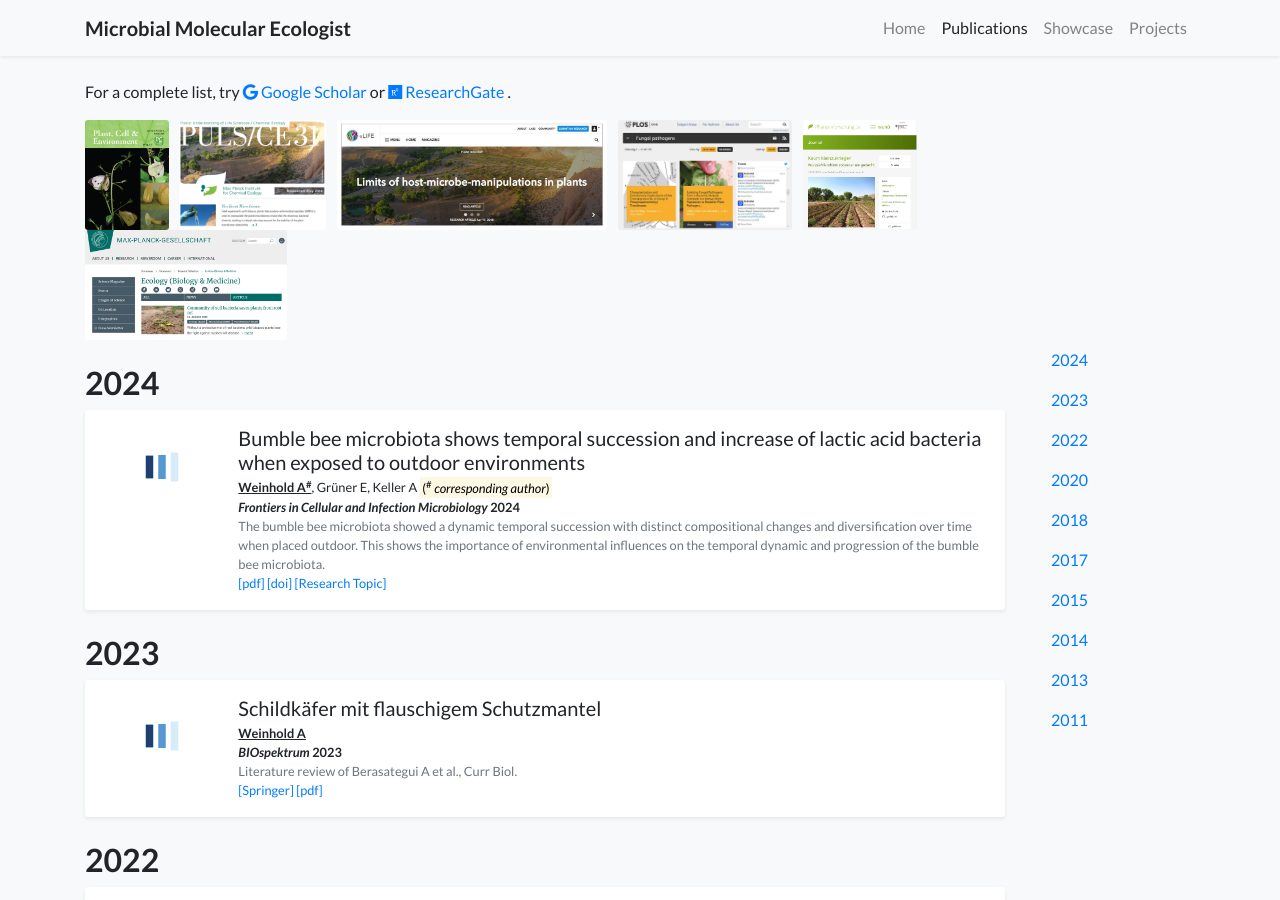
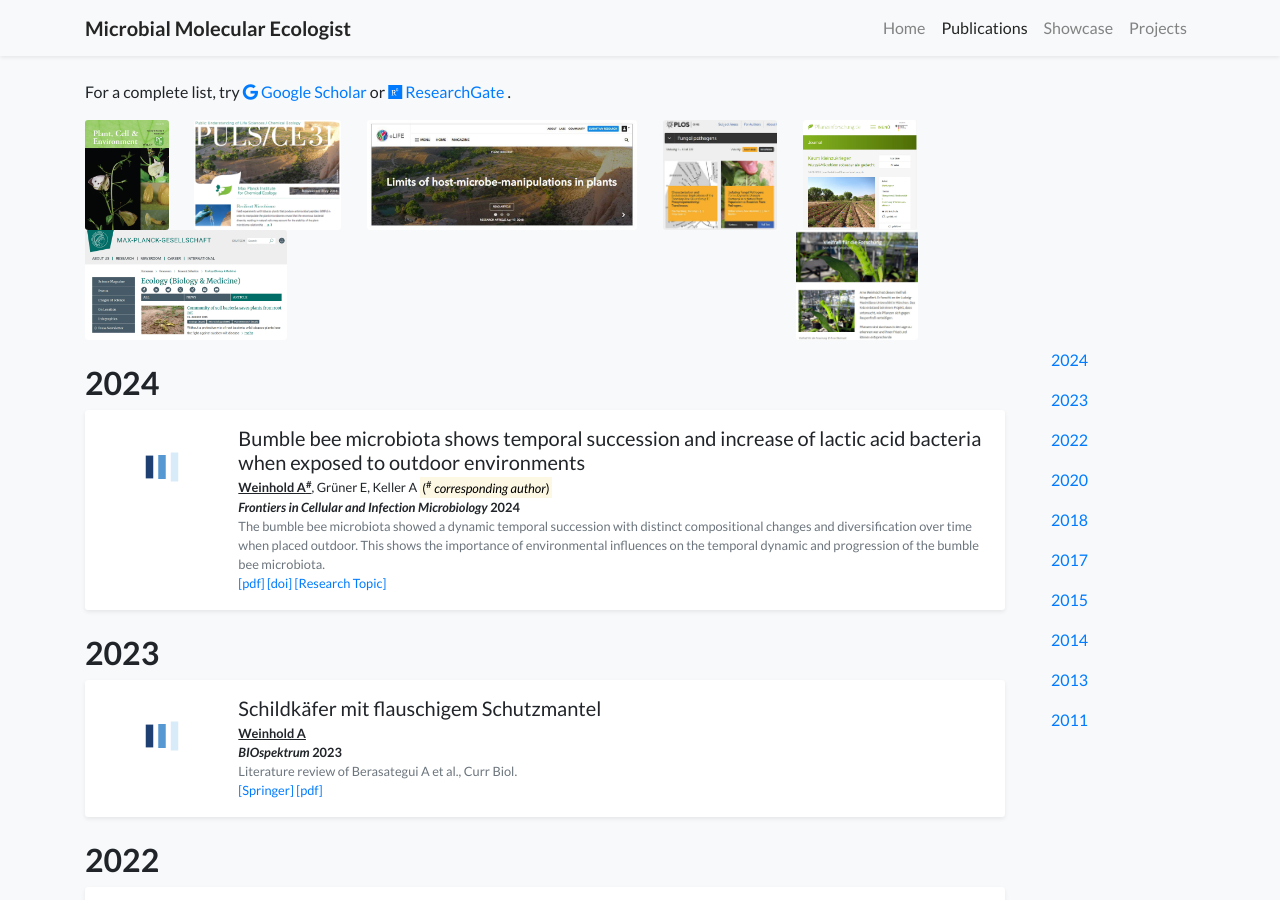
Before and after one commit to micromole/micromole.github.io, a Jekyll site: the page built from publications.html, in a window 1280 px wide and 900 px high. Built offline with Jekyll 4.4.1, drawn with Linux system fonts in a browser that asks for light colours; nearby versions of some CDN libraries; comment, search, counter and statistics services are not loaded; a style sheet for code colours, icons or effects is not loaded.

Commit message:
Update publications.html

```diff
--- a/publications.html
+++ b/publications.html
@@ -21,9 +21,10 @@
             <img src="/assets/images/covers/cover_PCE.jpg" alt="Image 1" class="rounded-sm img-fluid small-img">
             <img src="/assets/images/covers/cover_PULS.jpg" alt="Image 2" class="rounded-sm img-fluid small-img">
             <img src="/assets/images/covers/cover_elife.jpg" alt="Image 3" class="rounded-sm img-fluid small-img">
-            <img src="/assets/images/covers/cover_plos.jpg" alt="Image 3" class="rounded-sm img-fluid small-img">
+            <img src="/assets/images/covers/cover_plossmall.jpg" alt="Image 3" class="rounded-sm img-fluid small-img">
             <img src="/assets/images/covers/cover_pflanzenforschung.jpg" alt="Image 3" class="rounded-sm img-fluid small-img">
             <img src="/assets/images/covers/cover_mpgpress.jpg" alt="Image 3" class="rounded-sm img-fluid small-img">
+            <img src="/assets/images/covers/cover_blattgefluster.jpg" alt="Image 3" class="rounded-sm img-fluid small-img">
         </div>
     </div>
 </div>
```
